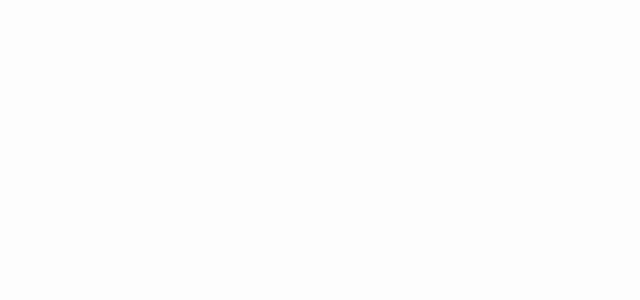
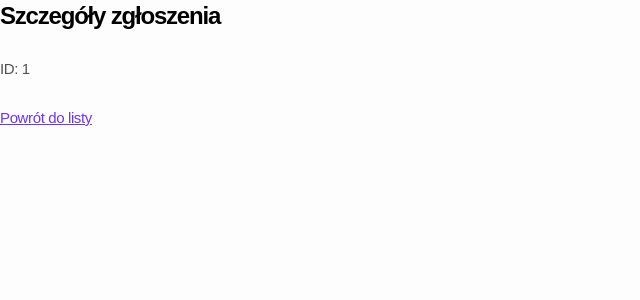
Before and after one commit to ArturFracek/BASE-call_center, a Vue app in the folder frontend/: page /ticket/1 in a window 1280 px wide. Before the commit this address had no page. Shown: the top 300 px of the page, without its empty margins (0-640 px from the left). Built offline with nearby package versions, Linux system fonts and the light colour scheme.

Commit message:
Implement route transitions and add ticket detail view; remove unused tickets store

```diff
--- a/frontend/src/App.vue
+++ b/frontend/src/App.vue
@@ -1,5 +1,11 @@
 <template>
-  <RouterView />
+  <RouterView v-slot="{ Component }">
+    <Transition name="view" mode="out-in">
+      <KeepAlive>
+        <component :is="Component" />
+      </KeepAlive>
+    </Transition>
+  </RouterView>
   <Toast />
 </template>
 
@@ -7,3 +13,14 @@
 import { RouterView } from 'vue-router'
 import { Toast } from '@/shared/components/ui/toast'
 </script>
+
+<style scoped>
+.view-enter-active,
+.view-leave-active {
+  transition: opacity 0.15s ease;
+}
+.view-enter-from,
+.view-leave-to {
+  opacity: 0;
+}
+</style>
--- a/frontend/src/modules/tickets/routes/index.ts
+++ b/frontend/src/modules/tickets/routes/index.ts
@@ -1,9 +1,15 @@
 import type { RouteRecordRaw } from 'vue-router'
 
 export const ticketsRoutes: RouteRecordRaw[] = [
-    {
-        path: '/',
-        name: 'tickets',
-        component: () => import('../views/TicketListView.vue'),
-    },
+  {
+    path: '/',
+    name: 'tickets',
+    component: () => import('../views/TicketListView.vue'),
+  },
+  {
+    path: '/ticket/:id',
+    name: 'ticket-detail',
+    component: () => import('../views/TicketDetailView.vue'),
+    props: true,
+  },
 ]
--- /dev/null
+++ b/frontend/src/modules/tickets/views/TicketDetailView.vue
@@ -0,0 +1,17 @@
+<template>
+  <main class="space-y-6">
+    <h1 class="text-2xl font-semibold tracking-tight text-foreground">
+      {{ $t('tickets.headers.detail') }}
+    </h1>
+    <p class="text-muted-foreground">ID: {{ id }}</p>
+    <RouterLink to="/" class="text-primary underline">
+      {{ $t('tickets.buttons.backToList') }}
+    </RouterLink>
+  </main>
+</template>
+
+<script setup lang="ts">
+defineProps<{
+  id: string
+}>()
+</script>
```
Also changed, not shown: frontend/src/modules/tickets/stores/ticketsStore.ts (renamed from frontend/src/modules/tickets/stores/tickets.ts).
